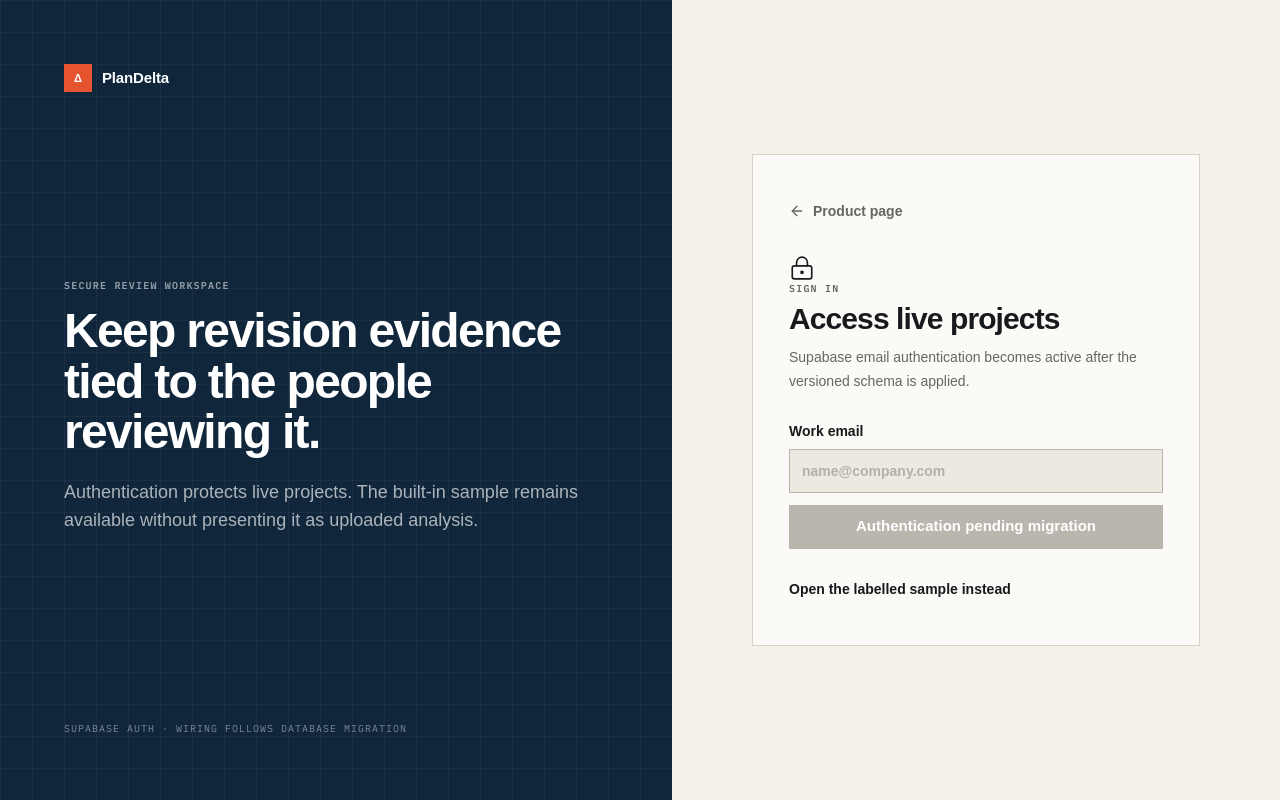
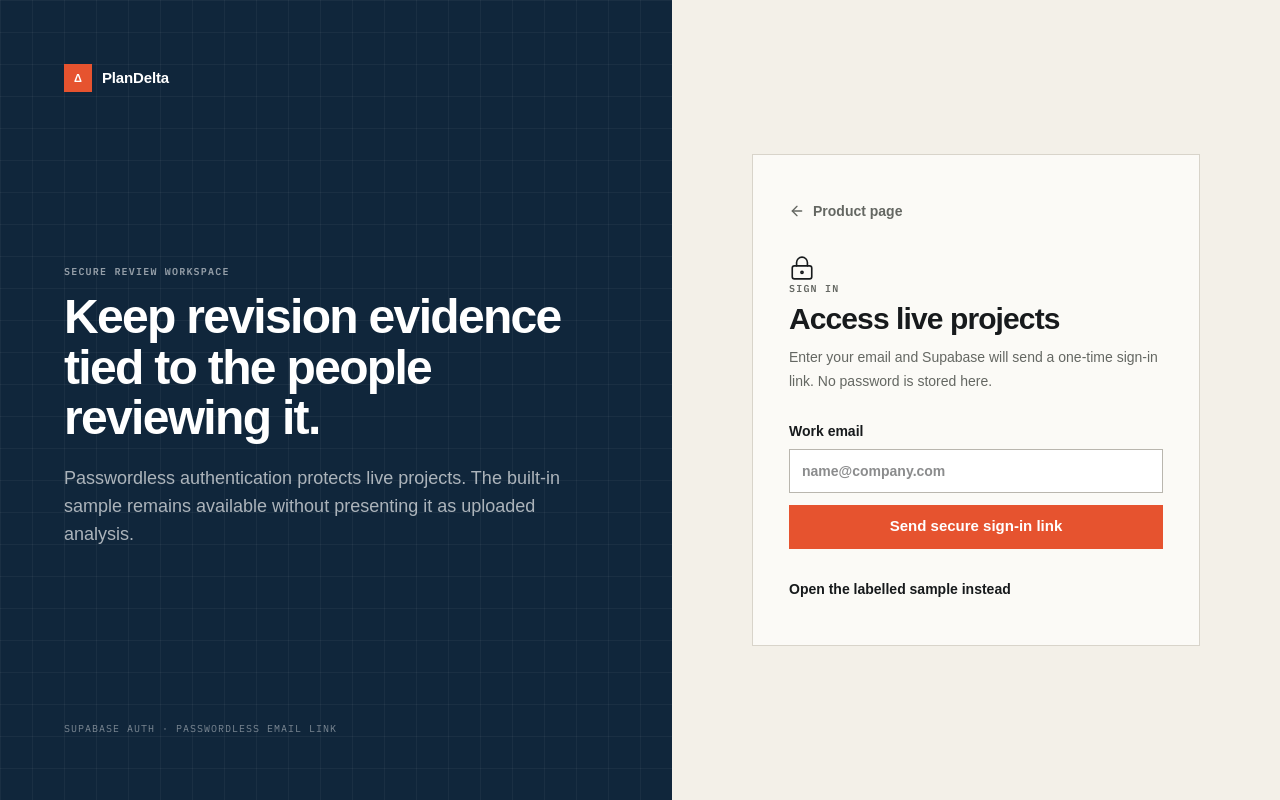
Before and after one commit to abdullahahsen05/plandelta-ai, a Next.js app in the folder apps/web/: page /auth/sign-in in a window 1280 px wide. Built offline with nearby package versions, Linux system fonts and the light colour scheme; a web font is replaced by a local one.

Commit message:
feat(web): wire passwordless Supabase authentication

```diff
--- /dev/null
+++ b/apps/web/app/auth/actions.ts
@@ -0,0 +1,36 @@
+"use server";
+
+import { redirect } from "next/navigation";
+import { z } from "zod";
+
+import { createServerSupabaseClient } from "../../lib/supabase/server";
+
+const emailSchema = z.string().trim().email().max(254);
+
+export async function requestMagicLink(formData: FormData) {
+  const email = emailSchema.safeParse(formData.get("email"));
+  if (!email.success) {
+    redirect("/auth/sign-in?error=Enter+a+valid+work+email.");
+  }
+
+  const supabase = await createServerSupabaseClient();
+  const appUrl = process.env.NEXT_PUBLIC_APP_URL ?? "http://localhost:3000";
+  const { error } = await supabase.auth.signInWithOtp({
+    email: email.data,
+    options: {
+      emailRedirectTo: `${appUrl.replace(/\/$/, "")}/auth/callback`,
+    },
+  });
+
+  if (error) {
+    redirect("/auth/sign-in?error=The+sign-in+email+could+not+be+sent.+Try+again.");
+  }
+
+  redirect("/auth/sign-in?status=check-email");
+}
+
+export async function signOut() {
+  const supabase = await createServerSupabaseClient();
+  await supabase.auth.signOut();
+  redirect("/");
+}
--- /dev/null
+++ b/apps/web/app/auth/callback/route.ts
@@ -0,0 +1,26 @@
+import { NextResponse, type NextRequest } from "next/server";
+
+import { createServerSupabaseClient } from "../../../lib/supabase/server";
+
+export async function GET(request: NextRequest) {
+  const code = request.nextUrl.searchParams.get("code");
+  const requestedNext = request.nextUrl.searchParams.get("next") ?? "/app";
+  const next =
+    requestedNext.startsWith("/") && !requestedNext.startsWith("//") ? requestedNext : "/app";
+
+  if (!code) {
+    return NextResponse.redirect(
+      new URL("/auth/sign-in?error=The+sign-in+link+is+invalid.", request.url),
+    );
+  }
+
+  const supabase = await createServerSupabaseClient();
+  const { error } = await supabase.auth.exchangeCodeForSession(code);
+  if (error) {
+    return NextResponse.redirect(
+      new URL("/auth/sign-in?error=The+sign-in+link+has+expired.", request.url),
+    );
+  }
+
+  return NextResponse.redirect(new URL(next, request.url));
+}
--- a/apps/web/app/auth/sign-in/page.tsx
+++ b/apps/web/app/auth/sign-in/page.tsx
@@ -1,9 +1,16 @@
-import { ArrowLeft, LockKeyhole } from "lucide-react";
+import { ArrowLeft, CheckCircle2, LockKeyhole } from "lucide-react";
 import Link from "next/link";
 
 import { BrandMark } from "../../../components/brand-mark";
+import { requestMagicLink } from "../actions";
 
-export default function SignInPage() {
+export default async function SignInPage({
+  searchParams,
+}: {
+  searchParams: Promise<{ error?: string; status?: string }>;
+}) {
+  const { error, status } = await searchParams;
+
   return (
     <main className="auth-layout">
       <section className="auth-intro">
@@ -12,44 +19,63 @@ export default function SignInPage() {
           <p className="eyebrow text-white/55">SECURE REVIEW WORKSPACE</p>
           <h1>Keep revision evidence tied to the people reviewing it.</h1>
           <p>
-            Authentication protects live projects. The built-in sample remains available without
-            presenting it as uploaded analysis.
+            Passwordless authentication protects live projects. The built-in sample remains
+            available without presenting it as uploaded analysis.
           </p>
         </div>
         <span className="technical text-[10px] tracking-[0.1em] text-white/45">
-          SUPABASE AUTH · WIRING FOLLOWS DATABASE MIGRATION
+          SUPABASE AUTH · PASSWORDLESS EMAIL LINK
         </span>
       </section>
       <section className="auth-form-shell">
-        <div className="auth-form">
+        <form action={requestMagicLink} className="auth-form">
           <Link className="back-link" href="/">
             <ArrowLeft aria-hidden="true" size={16} /> Product page
           </Link>
+          {status === "check-email" ? (
+            <CheckCircle2
+              aria-hidden="true"
+              className="text-[#17845B]"
+              size={28}
+              strokeWidth={1.5}
+            />
+          ) : (
             <LockKeyhole aria-hidden="true" size={26} strokeWidth={1.5} />
+          )}
           <div>
-            <p className="eyebrow">SIGN IN</p>
-            <h2>Access live projects</h2>
+            <p className="eyebrow">{status === "check-email" ? "EMAIL SENT" : "SIGN IN"}</p>
+            <h2>{status === "check-email" ? "Check your inbox" : "Access live projects"}</h2>
             <p>
-              Supabase email authentication becomes active after the versioned schema is applied.
+              {status === "check-email"
+                ? "Use the secure link in the email to finish signing in. You can close this page."
+                : "Enter your email and Supabase will send a one-time sign-in link. No password is stored here."}
             </p>
           </div>
+          {error ? (
+            <p className="auth-error" role="alert">
+              {error}
+            </p>
+          ) : null}
+          {status !== "check-email" ? (
+            <>
               <label htmlFor="email">
                 Work email
                 <input
                   autoComplete="email"
-              disabled
                   id="email"
+                  name="email"
                   placeholder="name@company.com"
+                  required
                   type="email"
                 />
               </label>
-          <button disabled type="button">
-            Authentication pending migration
-          </button>
+              <button type="submit">Send secure sign-in link</button>
+            </>
+          ) : null}
           <Link className="text-action" href="/app/analyses/sample">
             Open the labelled sample instead
           </Link>
-        </div>
+        </form>
       </section>
     </main>
   );
--- a/apps/web/app/globals.css
+++ b/apps/web/app/globals.css
@@ -327,11 +327,15 @@ button {
   }
 
   .auth-form input {
-    @apply mt-2 min-h-11 w-full border border-[#B9B6AE] bg-[#ECE9E1] px-3 text-[#777A75];
+    @apply mt-2 min-h-11 w-full border border-[#B9B6AE] bg-white px-3 text-[#171A1C];
   }
 
   .auth-form button {
-    @apply mt-3 min-h-11 w-full cursor-not-allowed bg-[#B9B6AE] px-4 font-semibold text-white;
+    @apply mt-3 min-h-11 w-full bg-[#E6532F] px-4 font-semibold text-white transition-colors hover:bg-[#C94325];
+  }
+
+  .auth-form .auth-error {
+    @apply mt-5 border-l-2 border-[#C53F3F] bg-[#FFF1F1] p-3 text-sm text-[#8F2929];
   }
 
   .auth-form .text-action {
--- /dev/null
+++ b/apps/web/lib/supabase/client.ts
@@ -0,0 +1,10 @@
+"use client";
+
+import { createBrowserClient } from "@supabase/ssr";
+
+import { publicSupabaseEnvironment } from "./environment";
+
+export function createBrowserSupabaseClient() {
+  const environment = publicSupabaseEnvironment();
+  return createBrowserClient(environment.url, environment.publishableKey);
+}
--- /dev/null
+++ b/apps/web/lib/supabase/environment.ts
@@ -0,0 +1,12 @@
+function requirePublicVariable(name: "NEXT_PUBLIC_SUPABASE_URL" | "NEXT_PUBLIC_SUPABASE_ANON_KEY") {
+  const value = process.env[name];
+  if (!value) throw new Error(`Missing required public environment variable: ${name}`);
+  return value;
+}
+
+export function publicSupabaseEnvironment() {
+  return {
+    url: requirePublicVariable("NEXT_PUBLIC_SUPABASE_URL"),
+    publishableKey: requirePublicVariable("NEXT_PUBLIC_SUPABASE_ANON_KEY"),
+  };
+}
--- /dev/null
+++ b/apps/web/lib/supabase/server.ts
@@ -0,0 +1,22 @@
+import { createServerClient } from "@supabase/ssr";
+import { cookies } from "next/headers";
+
+import { publicSupabaseEnvironment } from "./environment";
+
+export async function createServerSupabaseClient() {
+  const cookieStore = await cookies();
+  const environment = publicSupabaseEnvironment();
+
+  return createServerClient(environment.url, environment.publishableKey, {
+    cookies: {
+      getAll: () => cookieStore.getAll(),
+      setAll: (cookiesToSet) => {
+        try {
+          cookiesToSet.forEach(({ name, value, options }) => cookieStore.set(name, value, options));
+        } catch {
+          // Server Components cannot write cookies. The proxy refreshes sessions.
+        }
+      },
+    },
+  });
+}
--- a/apps/web/next.config.ts
+++ b/apps/web/next.config.ts
@@ -1,4 +1,9 @@
+import { resolve } from "node:path";
+
+import { config as loadDotenv } from "dotenv";
 import type { NextConfig } from "next";
+
+loadDotenv({ path: resolve(import.meta.dirname, "../../.env.local"), quiet: true });
 
 const nextConfig: NextConfig = {
   allowedDevOrigins: ["127.0.0.1"],
--- a/apps/web/playwright.config.ts
+++ b/apps/web/playwright.config.ts
@@ -6,13 +6,13 @@ export default defineConfig({
   retries: process.env.CI ? 2 : 0,
   reporter: "list",
   use: {
-    baseURL: "http://127.0.0.1:3000",
+    baseURL: "http://127.0.0.1:3100",
     trace: "retain-on-failure",
   },
   webServer: {
-    command: "pnpm dev",
-    url: "http://127.0.0.1:3000",
-    reuseExistingServer: !process.env.CI,
+    command: "pnpm exec next dev --port 3100",
+    url: "http://127.0.0.1:3100",
+    reuseExistingServer: false,
     timeout: 120_000,
   },
   projects: [{ name: "chromium", use: { ...devices["Desktop Chrome"] } }],
--- /dev/null
+++ b/apps/web/proxy.ts
@@ -0,0 +1,28 @@
+import { createServerClient } from "@supabase/ssr";
+import { NextResponse, type NextRequest } from "next/server";
+
+import { publicSupabaseEnvironment } from "./lib/supabase/environment";
+
+export async function proxy(request: NextRequest) {
+  let response = NextResponse.next({ request });
+  const environment = publicSupabaseEnvironment();
+  const supabase = createServerClient(environment.url, environment.publishableKey, {
+    cookies: {
+      getAll: () => request.cookies.getAll(),
+      setAll: (cookiesToSet) => {
+        cookiesToSet.forEach(({ name, value }) => request.cookies.set(name, value));
+        response = NextResponse.next({ request });
+        cookiesToSet.forEach(({ name, value, options }) =>
+          response.cookies.set(name, value, options),
+        );
+      },
+    },
+  });
+
+  await supabase.auth.getUser();
+  return response;
+}
+
+export const config = {
+  matcher: ["/((?!_next/static|_next/image|favicon.ico|.*\\.(?:svg|png|jpg|jpeg|gif|webp)$).*)"],
+};
```
Also changed, not shown: apps/web/components/app-header.tsx (+20 -3 lines), 2 other files (tests, documents, lock files or other folders). Lines whose indentation alone changed are shown as unchanged.
